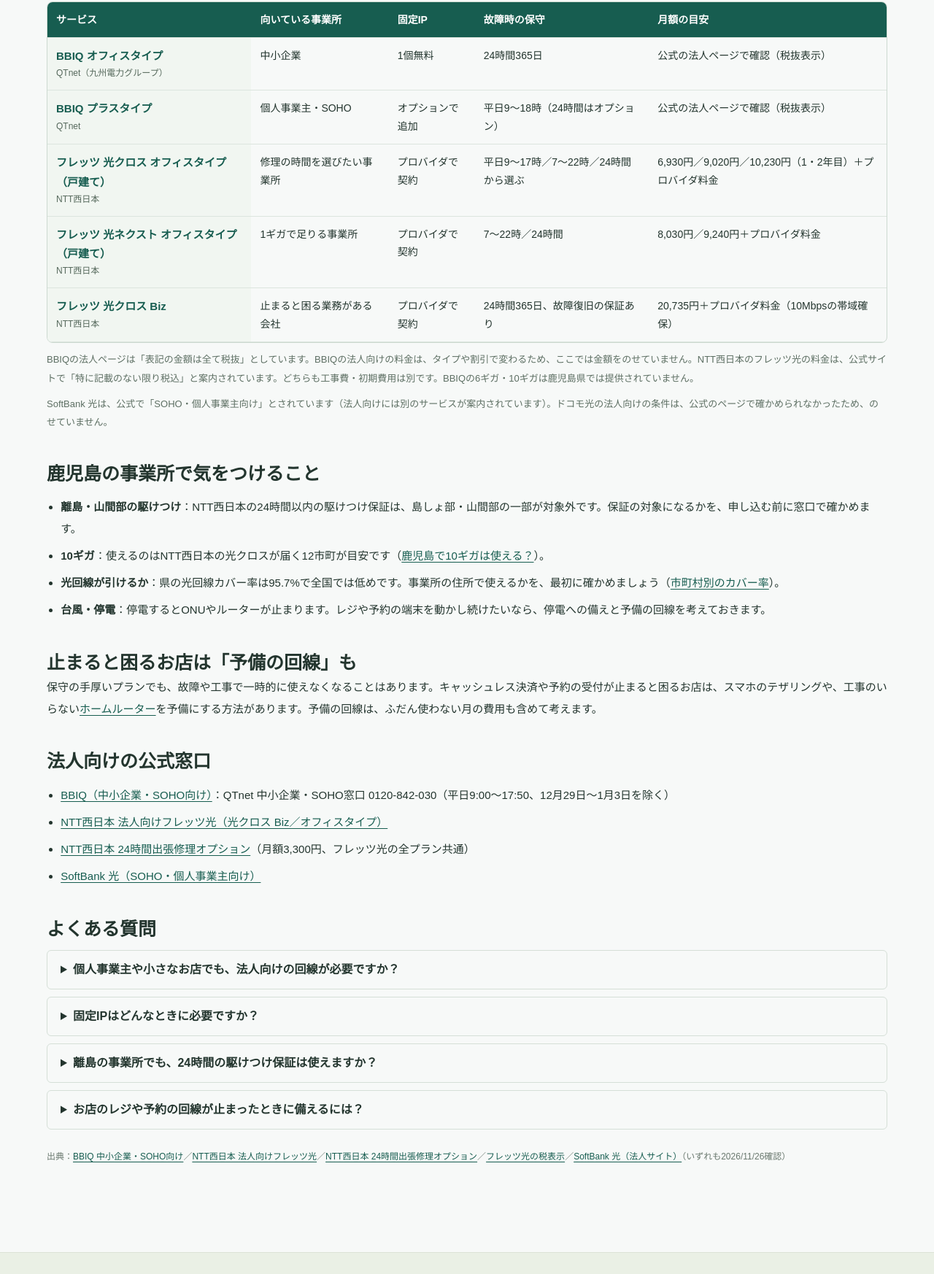
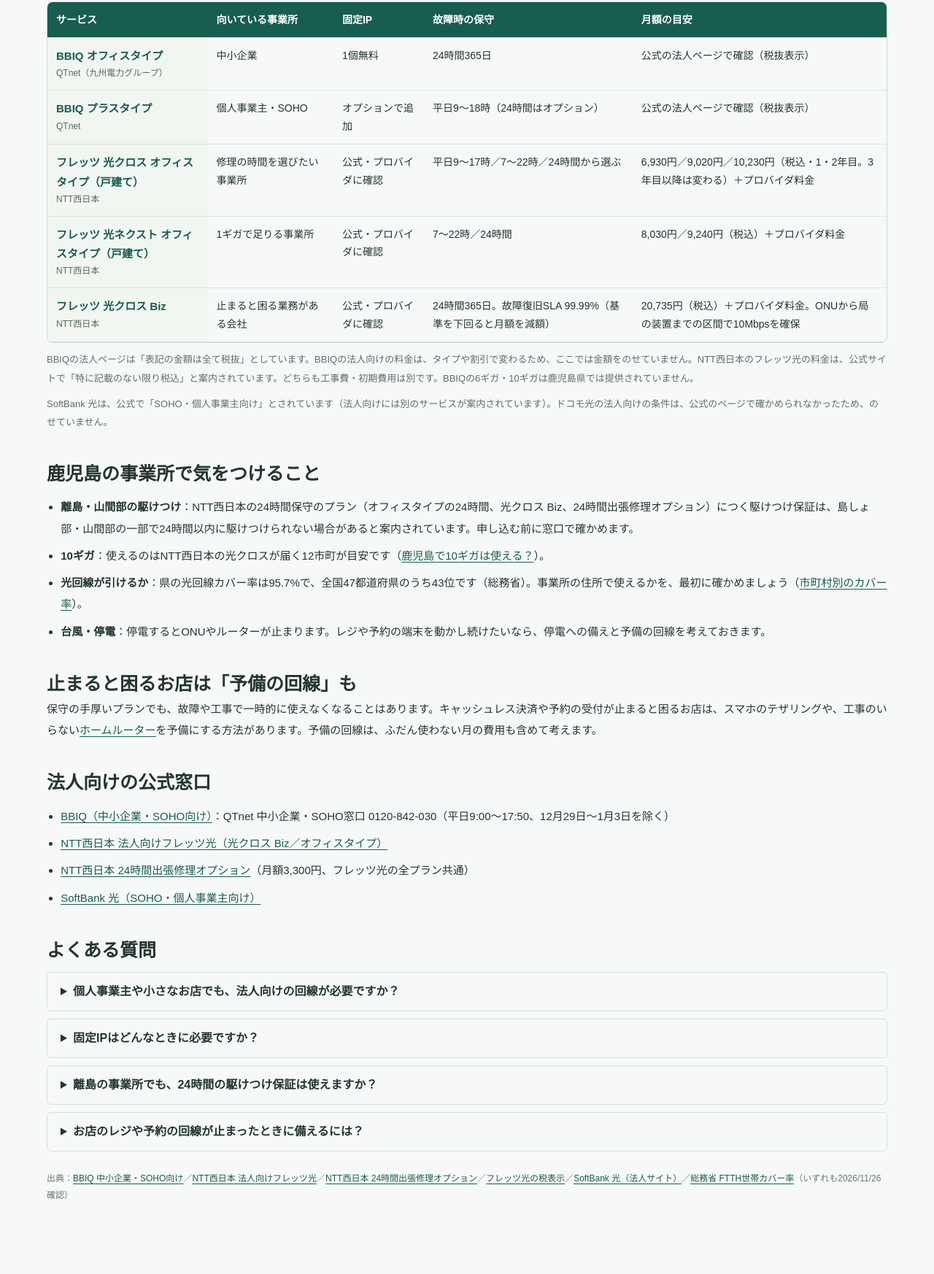
Before and after one commit to ayumi1515/my-wifi-site12, an Astro site: page /hikari/houjin in a window 1280 px wide. Shown: the part 1051-2797 px from the top of the page at 73% size. Built offline with nearby package versions, Linux system fonts and the light colour scheme; Astro itself is replaced by a stand-in of ours.

Commit message:
法人向けページの言い方を正確にする（ミケの点検）
Co-Authored-By: Claude Opus 5.5 <noreply@anthropic.com>

```diff
--- a/src/pages/hikari/houjin.astro
+++ b/src/pages/hikari/houjin.astro
@@ -14,16 +14,16 @@ const crumbs = [
   { name: '会社・お店のネット回線', href: '/hikari/houjin/' },
 ];
 const title = '鹿児島の会社・お店のネット回線｜法人向け光回線の選び方と固定IP・保守の比較';
-const description = '鹿児島の小さな会社・お店・事業所向けに、法人向け光回線の選び方をまとめました。BBIQのオフィスタイプ、フレッツ光のオフィスタイプ・光クロスBizの料金、固定IP、故障時の保守時間、離島・山間部の注意点を公式情報で比較。';
+const description = '鹿児島の小さな会社・お店・事業所向けに、法人向け光回線の選び方をまとめました。フレッツ光のオフィスタイプ・光クロス Bizの料金と、BBIQを含む固定IP・修理の時間の違い、離島・山間部の注意点を公式情報で比較。';
 const faqs = [
   { q: '個人事業主や小さなお店でも、法人向けの回線が必要ですか？', a: '必ずではありません。固定IPや夜間・休日の修理が要らなければ、個人向けと同じ光回線（SOHO向けの案内もあります）で足りることが多いです。止まると売上や予約に響く業務があるかで決めましょう。' },
   { q: '固定IPはどんなときに必要ですか？', a: '外から社内の機器（防犯カメラ、ファイルサーバー、業務システム）につなぐときや、取引先のシステムが接続元のIPアドレスを決めているときに使います。ふつうにWebやメールを使うだけなら、なくても困らないことが多いです。' },
-  { q: '離島の事業所でも、24時間の駆けつけ保証は使えますか？', a: 'NTT西日本の案内では、24時間以内の駆けつけ保証は、島しょ部・山間部の一部が対象外です。離島や山あいの事業所は、申し込む前に、保証の対象になるかを窓口で確かめてください。' },
+  { q: '離島の事業所でも、24時間の駆けつけ保証は使えますか？', a: 'NTT西日本の24時間保守のプランにつく駆けつけ保証は、島しょ部・山間部などの一部では24時間以内に駆けつけられない場合があると案内されています。離島や山あいの事業所は、申し込む前に窓口で確かめてください。' },
   { q: 'お店のレジや予約の回線が止まったときに備えるには？', a: '修理の受付時間が長いプランを選ぶほか、スマホのテザリングやホームルーターなど、別の回線を予備に用意しておく方法があります。どちらを優先するかは、止まったときの影響の大きさで決めます。' },
 ];
 const articleLd = {
   '@context': 'https://schema.org', '@type': 'Article', headline: '鹿児島の会社・お店のネット回線｜法人向け光回線の選び方', description,
-  dateModified: checkedAt, inLanguage: 'ja', mainEntityOfPage: `${SITE.url}/hikari/houjin/`,
+  datePublished: checkedAt, dateModified: checkedAt, inLanguage: 'ja', mainEntityOfPage: `${SITE.url}/hikari/houjin/`,
   author: { '@type': 'Organization', name: SITE.operator, url: `${SITE.url}/about/` },
   publisher: { '@type': 'Organization', name: SITE.name, url: SITE.url + '/' },
 };
@@ -37,7 +37,7 @@ const articleLd = {
       <p class="answer-label">先に結論</p>
       <ul>
         <li><strong>個人事業主・小さなお店</strong>で、固定IPも夜間の修理も要らない → 個人向けと同じ光回線で足りることが多い（<a href="/hikari/kagoshima/">鹿児島の光回線5社の比較</a>）</li>
-        <li><strong>固定IPが要る・平日の日中に直ってほしい</strong> → BBIQやフレッツ光の<strong>法人向けタイプ</strong>を比べる</li>
+        <li><strong>固定IPが要る・夜や休日も修理に来てほしい</strong> → BBIQやフレッツ光の<strong>法人向けタイプ</strong>を比べる</li>
         <li><strong>止まると業務が止まる</strong>（決済・予約・遠隔の機器） → 24時間の保守、帯域の確保、<strong>予備の回線</strong>まで考える</li>
       </ul>
     </div>
@@ -49,7 +49,7 @@ const articleLd = {
         <li><strong>名義と支払い</strong><span>会社名義で契約できるか、請求書払いができるか。経理のやり方に合うかを窓口で確かめます。</span></li>
         <li><strong>固定IP</strong><span>外から社内の機器につなぐ、取引先のシステムがIPアドレスを決めている、といった使い方なら必要です。</span></li>
         <li><strong>故障したときの修理の時間</strong><span>平日の日中だけか、夜や休日も来てくれるか。お店の営業時間に合わせて選びます。</span></li>
-        <li><strong>速さの保証</strong><span>ふつうの光回線は「ベストエフォート（最大の速さで、保証はない）」です。一定の速さを確保するプランもあります。</span></li>
+        <li><strong>速さの保証</strong><span>ふつうの光回線は「ベストエフォート（最大の速さを目指すが、速さの保証はない）」です。一定の速さを確保するプランもあります。</span></li>
         <li><strong>電話番号</strong><span>今の電話番号を続けて使えるか、光回線の電話（ひかり電話など）にまとめるかも合わせて確認します。</span></li>
       </ol>
     </section>
@@ -63,9 +63,9 @@ const articleLd = {
           <tbody>
             <tr><th scope="row">BBIQ オフィスタイプ<span>QTnet（九州電力グループ）</span></th><td>中小企業</td><td>1個無料</td><td>24時間365日</td><td>公式の法人ページで確認（税抜表示）</td></tr>
             <tr><th scope="row">BBIQ プラスタイプ<span>QTnet</span></th><td>個人事業主・SOHO</td><td>オプションで追加</td><td>平日9〜18時（24時間はオプション）</td><td>公式の法人ページで確認（税抜表示）</td></tr>
-            <tr><th scope="row">フレッツ 光クロス オフィスタイプ（戸建て）<span>NTT西日本</span></th><td>修理の時間を選びたい事業所</td><td>プロバイダで契約</td><td>平日9〜17時／7〜22時／24時間から選ぶ</td><td>6,930円／9,020円／10,230円（1・2年目）＋プロバイダ料金</td></tr>
-            <tr><th scope="row">フレッツ 光ネクスト オフィスタイプ（戸建て）<span>NTT西日本</span></th><td>1ギガで足りる事業所</td><td>プロバイダで契約</td><td>7〜22時／24時間</td><td>8,030円／9,240円＋プロバイダ料金</td></tr>
-            <tr><th scope="row">フレッツ 光クロス Biz<span>NTT西日本</span></th><td>止まると困る業務がある会社</td><td>プロバイダで契約</td><td>24時間365日、故障復旧の保証あり</td><td>20,735円＋プロバイダ料金（10Mbpsの帯域確保）</td></tr>
+            <tr><th scope="row">フレッツ 光クロス オフィスタイプ（戸建て）<span>NTT西日本</span></th><td>修理の時間を選びたい事業所</td><td>公式・プロバイダに確認</td><td>平日9〜17時／7〜22時／24時間から選ぶ</td><td>6,930円／9,020円／10,230円（税込・1・2年目。3年目以降は変わる）＋プロバイダ料金</td></tr>
+            <tr><th scope="row">フレッツ 光ネクスト オフィスタイプ（戸建て）<span>NTT西日本</span></th><td>1ギガで足りる事業所</td><td>公式・プロバイダに確認</td><td>7〜22時／24時間</td><td>8,030円／9,240円（税込）＋プロバイダ料金</td></tr>
+            <tr><th scope="row">フレッツ 光クロス Biz<span>NTT西日本</span></th><td>止まると困る業務がある会社</td><td>公式・プロバイダに確認</td><td>24時間365日。故障復旧SLA 99.99%（基準を下回ると月額を減額）</td><td>20,735円（税込）＋プロバイダ料金。ONUから局の装置までの区間で10Mbpsを確保</td></tr>
           </tbody>
         </table>
       </div>
@@ -76,9 +76,9 @@ const articleLd = {
     <section aria-labelledby="kagoshima">
       <h2 id="kagoshima">鹿児島の事業所で気をつけること</h2>
       <ul class="plain-list">
-        <li><strong>離島・山間部の駆けつけ</strong>：NTT西日本の24時間以内の駆けつけ保証は、島しょ部・山間部の一部が対象外です。保証の対象になるかを、申し込む前に窓口で確かめます。</li>
+        <li><strong>離島・山間部の駆けつけ</strong>：NTT西日本の24時間保守のプラン（オフィスタイプの24時間、光クロス Biz、24時間出張修理オプション）につく駆けつけ保証は、島しょ部・山間部の一部で24時間以内に駆けつけられない場合があると案内されています。申し込む前に窓口で確かめます。</li>
         <li><strong>10ギガ</strong>：使えるのはNTT西日本の光クロスが届く12市町が目安です（<a href="/guides/kagoshima-10giga/">鹿児島で10ギガは使える？</a>）。</li>
-        <li><strong>光回線が引けるか</strong>：県の光回線カバー率は95.7%で全国では低めです。事業所の住所で使えるかを、最初に確かめましょう（<a href="/guides/kagoshima-hikari-coverage/">市町村別のカバー率</a>）。</li>
+        <li><strong>光回線が引けるか</strong>：県の光回線カバー率は95.7%で、全国47都道府県のうち43位です（総務省）。事業所の住所で使えるかを、最初に確かめましょう（<a href="/guides/kagoshima-hikari-coverage/">市町村別のカバー率</a>）。</li>
         <li><strong>台風・停電</strong>：停電するとONUやルーターが止まります。レジや予約の端末を動かし続けたいなら、停電への備えと予備の回線を考えておきます。</li>
       </ul>
     </section>
@@ -102,7 +102,7 @@ const articleLd = {
       <h2 id="faq">よくある質問</h2>
       {faqs.map((f) => <details><summary>{f.q}</summary><p>{f.a}</p></details>)}
     </section>
-    <p class="sources">出典：<a href="https://www.bbiq.jp/biz/" target="_blank" rel="noopener">BBIQ 中小企業・SOHO向け</a>／<a href="https://flets-w.com/cp/flets-office/" target="_blank" rel="noopener">NTT西日本 法人向けフレッツ光</a>／<a href="https://flets-w.com/opt/support24/" target="_blank" rel="noopener">NTT西日本 24時間出張修理オプション</a>／<a href="https://flets-w.com/about_tax/" target="_blank" rel="noopener">フレッツ光の税表示</a>／<a href="https://www.softbank.jp/business/service/network/softbank-hikari/" target="_blank" rel="noopener">SoftBank 光（法人サイト）</a>（いずれも{checkedAt.replace(/-/g, '/')}確認）</p>
+    <p class="sources">出典：<a href="https://www.bbiq.jp/biz/" target="_blank" rel="noopener">BBIQ 中小企業・SOHO向け</a>／<a href="https://flets-w.com/cp/flets-office/" target="_blank" rel="noopener">NTT西日本 法人向けフレッツ光</a>／<a href="https://flets-w.com/opt/support24/" target="_blank" rel="noopener">NTT西日本 24時間出張修理オプション</a>／<a href="https://flets-w.com/about_tax/" target="_blank" rel="noopener">フレッツ光の税表示</a>／<a href="https://www.softbank.jp/business/service/network/softbank-hikari/" target="_blank" rel="noopener">SoftBank 光（法人サイト）</a>／<a href="https://www.soumu.go.jp/main_sosiki/joho_tsusin/broadband/" target="_blank" rel="noopener">総務省 FTTH世帯カバー率</a>（いずれも{checkedAt.replace(/-/g, '/')}確認）</p>
   </div>
 </Base>
 
```
